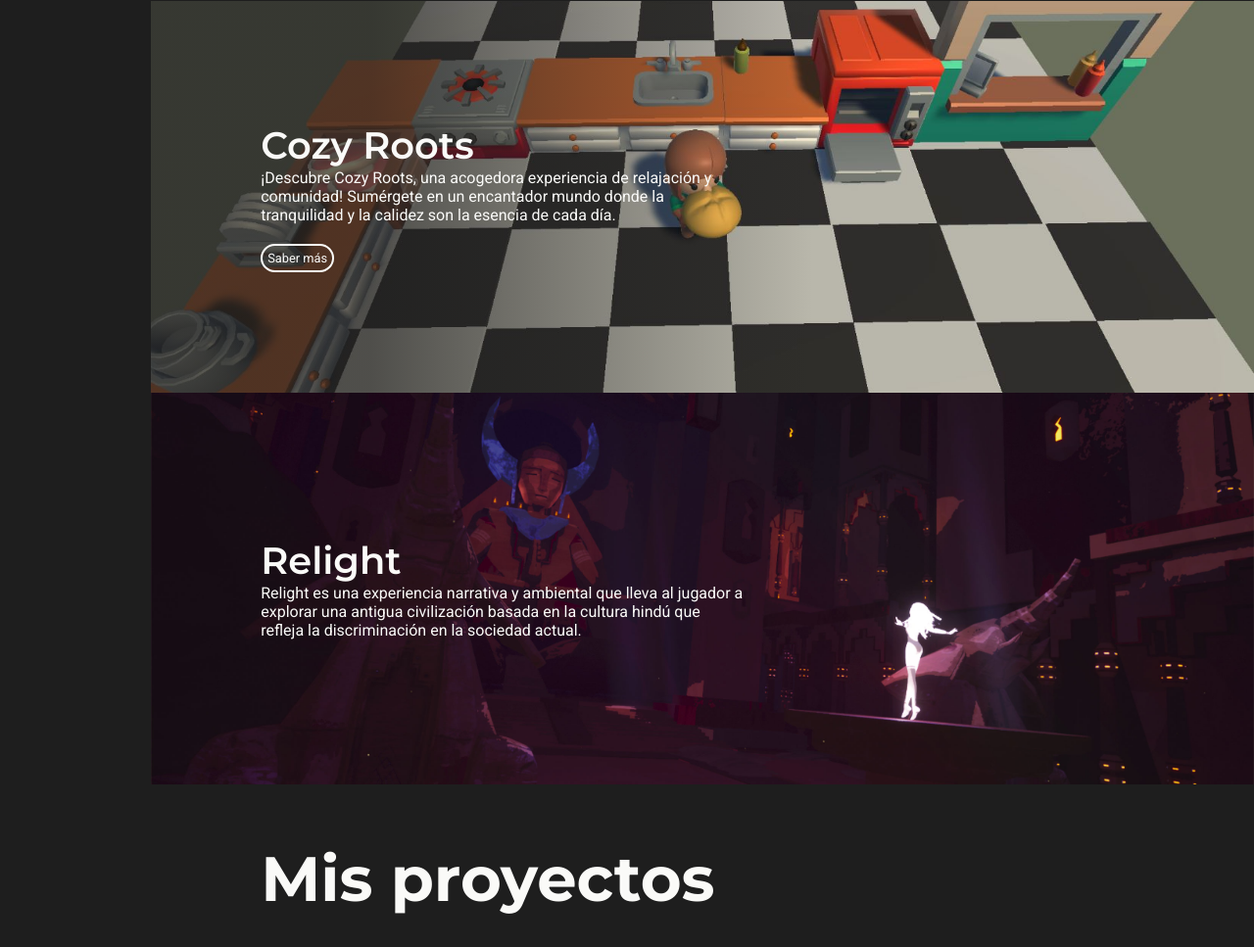
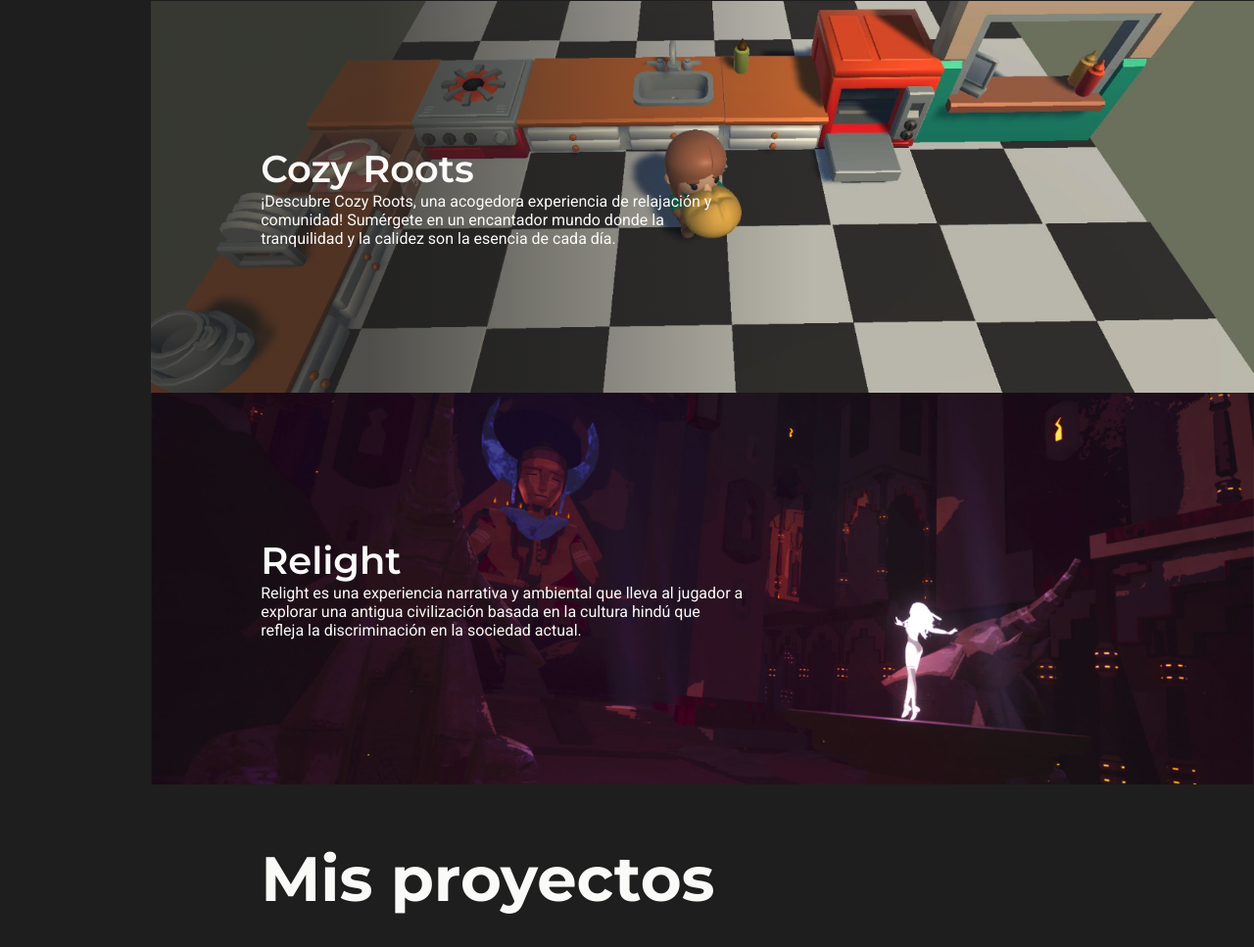
Before and after one commit to MiguelPalenciaDemi/MiguelPalenciaDemi.github.io, a plain HTML site: page index.html in a window 1280 px wide. Shown: the part 1768-2735 px from the top of the page at 98% size. Drawn offline with nearby package versions, Linux system fonts and the light colour scheme.

Commit message:
Update index.html

```diff
--- a/index.html
+++ b/index.html
@@ -125,7 +125,7 @@
                 <div class="main_project_description">
                     ¡Descubre Cozy Roots, una acogedora experiencia de relajación y comunidad! Sumérgete en un encantador mundo donde la tranquilidad y la calidez son la esencia de cada día.
                 </div>
-                <div class="main_project_button">Saber más</div>
+                <!-- <div class="main_project_button">Saber más</div> -->
             </div>
             <div class="main_project_container" style="background-image: url(media/Relight2.jpg);">
                 <div class="main_project_title">Relight</div>
```
